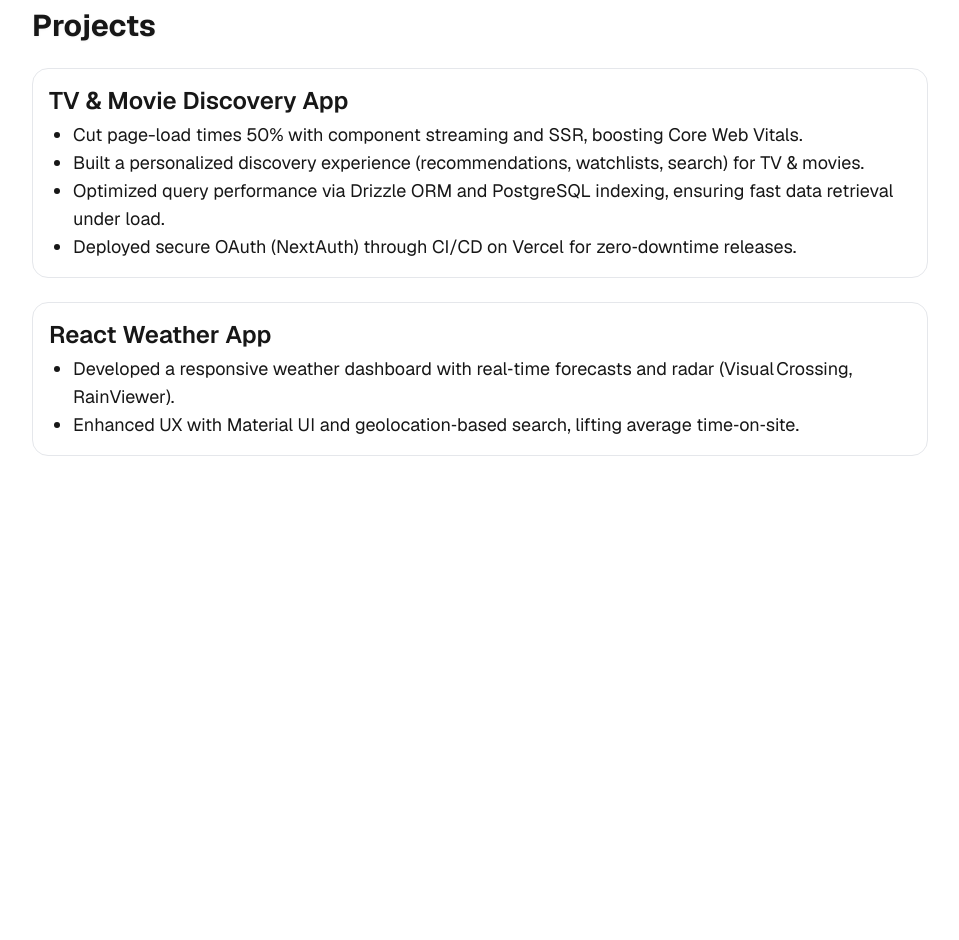
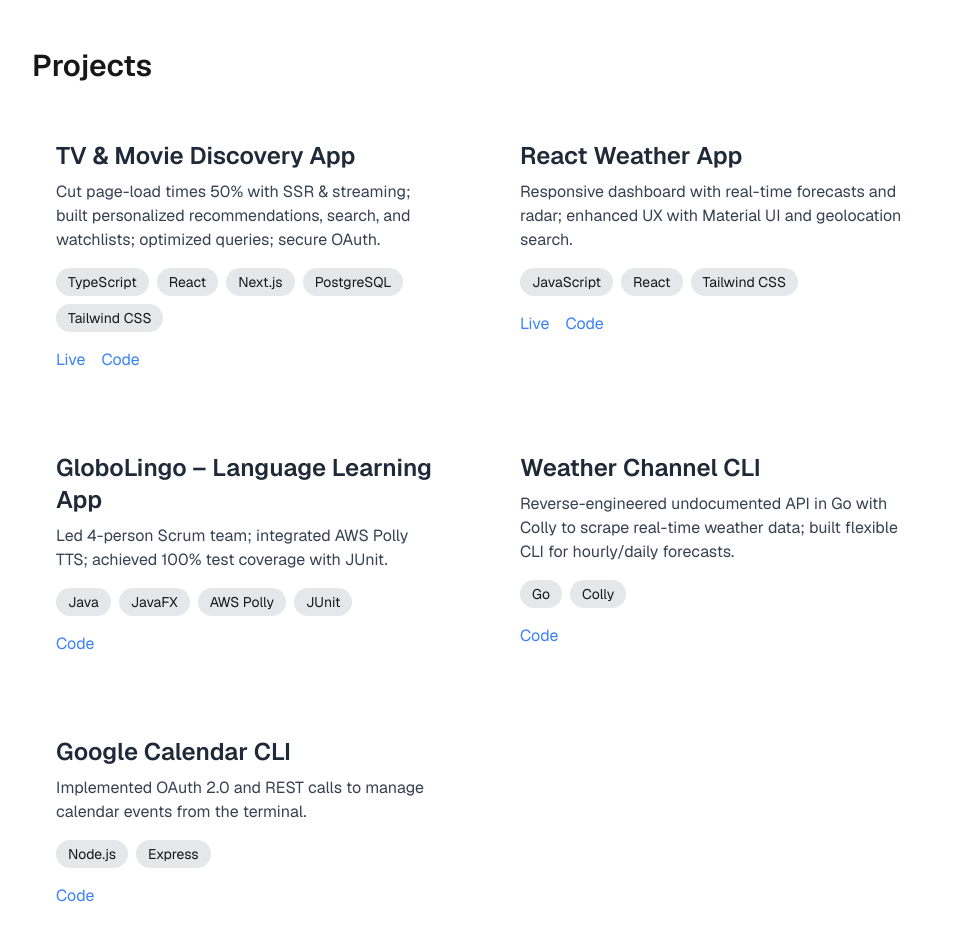
Before and after one commit to ay-Lucas/portfolio, a Next.js app: page / in a window 1280 px wide. Shown: the part 800-1740 px from the top of the page, without its empty margins (160-1119 px from the left). Before the commit the page ends 1256 px from the top, so only its background shows below. Built offline with nearby package versions, Linux system fonts and the light colour scheme.

Commit message:
extract Project to component and redo ProjectCard and info

```diff
--- a/src/app/page.tsx
+++ b/src/app/page.tsx
@@ -1,7 +1,7 @@
 import About from "@/components/About";
 import Hero from "@/components/Hero";
 import NavBar from "@/components/NavBar";
-import ProjectCard from "@/components/ProjectCard";
+import Projects from "@/components/Projects";
 import Socials from "@/components/Socials";
 
 export default function Home() {
@@ -12,47 +12,7 @@ export default function Home() {
       <div className="max-w-4xl md:p-0 w-full p-5 mx-auto space-y-6 ">
         <About />
         <Socials />
-        <h1 className="text-3xl font-bold drop-shadow-sm pt-6 text-left  ">
-          Projects
-        </h1>
-        <ProjectCard
-          title="TV & Movie Discovery App"
-          content={
-            <ul className="list-disc ml-6 backdrop-blur-xl">
-              <li>
-                Cut page-load times 50% with component streaming and SSR,
-                boosting Core Web Vitals.
-              </li>
-              <li>
-                Built a personalized discovery experience (recommendations,
-                watchlists, search) for TV & movies.
-              </li>
-              <li>
-                Optimized query performance via Drizzle ORM and PostgreSQL
-                indexing, ensuring fast data retrieval under load.
-              </li>
-              <li>
-                Deployed secure OAuth (NextAuth) through CI/CD on Vercel for
-                zero‑downtime releases.
-              </li>
-            </ul>
-          }
-        />
-        <ProjectCard
-          title="React Weather App"
-          content={
-            <ul className="list-disc ml-6 backdrop-blur-xl">
-              <li>
-                Developed a responsive weather dashboard with real‑time
-                forecasts and radar (Visual Crossing, RainViewer).
-              </li>
-              <li>
-                Enhanced UX with Material UI and geolocation‑based search,
-                lifting average time‑on‑site.
-              </li>
-            </ul>
-          }
-        />
+        <Projects />
       </div>
     </main>
   );
--- a/src/components/Hero.tsx
+++ b/src/components/Hero.tsx
@@ -1,6 +1,6 @@
 export default function Hero() {
   return (
-    <section className="text-center py-24 bg-gray-50 dark:bg-gray-900">
+    <section className="text-center py-24 bg-gray-50 dark:bg-gray-800">
       <h1 className="text-5xl lg:text-6xl font-extrabold bg-gradient-to-r from-sky-500 to-indigo-600 bg-[length:200%_200%] animate-gradient-x bg-clip-text text-transparent mb-4">
         Hi, I’m Lucas Anderson
       </h1>
--- a/src/components/ProjectCard.tsx
+++ b/src/components/ProjectCard.tsx
@@ -1,14 +1,56 @@
+import Link from "next/link";
+
+interface ProjectCardProps {
+  title: string;
+  description: string;
+  tech: string[];
+  liveUrl?: string;
+  codeUrl?: string;
+}
+
 export default function ProjectCard({
   title,
-  content,
-}: {
-  title: string;
-  content: React.ReactNode;
-}) {
+  description,
+  tech,
+  liveUrl,
+  codeUrl,
+}: ProjectCardProps) {
   return (
-    <div className="border p-4 rounded-2xl">
-      <div className="text-2xl pb-1 font-semibold">{title}</div>
-      <div className="text-lg">{content}</div>
+    <div className="bg-white dark:bg-gray-800 p-6 rounded-2xl transition duration-150 hover:scale-102">
+      <h3 className="text-2xl font-semibold mb-2 text-gray-800 dark:text-gray-100">
+        {title}
+      </h3>
+      <p className="mb-4 text-gray-700 dark:text-gray-300">{description}</p>
+      <div className="flex flex-wrap gap-2 mb-4">
+        {tech.map((t) => (
+          <span
+            key={t}
+            className="text-sm bg-gray-200 dark:bg-gray-700 px-3 py-1 rounded-full"
+          >
+            {t}
+          </span>
+        ))}
+      </div>
+      <div className="flex space-x-4">
+        {liveUrl && (
+          <Link
+            href={liveUrl}
+            target="_blank"
+            className="text-blue-500 hover:underline"
+          >
+            Live
+          </Link>
+        )}
+        {codeUrl && (
+          <Link
+            href={codeUrl}
+            target="_blank"
+            className="text-blue-500 hover:underline"
+          >
+            Code
+          </Link>
+        )}
+      </div>
     </div>
   );
 }
--- /dev/null
+++ b/src/components/Projects.tsx
@@ -0,0 +1,53 @@
+import ProjectCard from "./ProjectCard";
+
+export default function Projects() {
+  const projects = [
+    {
+      title: "TV & Movie Discovery App",
+      description:
+        "Cut page-load times 50% with SSR & streaming; built personalized recommendations, search, and watchlists; optimized queries; secure OAuth.",
+      tech: ["TypeScript", "React", "Next.js", "PostgreSQL", "Tailwind CSS"],
+      liveUrl: "https://glimpse.lucasanderson.dev",
+      codeUrl: "https://github.com/ay-lucas/glimpse",
+    },
+    {
+      title: "React Weather App",
+      description:
+        "Responsive dashboard with real-time forecasts and radar; enhanced UX with Material UI and geolocation search.",
+      tech: ["JavaScript", "React", "Tailwind CSS"],
+      liveUrl: "https://weather.lucasanderson.dev",
+      codeUrl: "https://github.com/ay-lucas/weather-app",
+    },
+    {
+      title: "GloboLingo – Language Learning App",
+      description:
+        "Led 4-person Scrum team; integrated AWS Polly TTS; achieved 100% test coverage with JUnit.",
+      tech: ["Java", "JavaFX", "AWS Polly", "JUnit"],
+      codeUrl: "https://github.com/ay-Lucas/Globo-Lingo",
+    },
+    {
+      title: "Weather Channel CLI",
+      description:
+        "Reverse-engineered undocumented API in Go with Colly to scrape real-time weather data; built flexible CLI for hourly/daily forecasts.",
+      tech: ["Go", "Colly"],
+      codeUrl: "https://github.com/ay-Lucas/weather-channel-cli",
+    },
+    {
+      title: "Google Calendar CLI",
+      description:
+        "Implemented OAuth 2.0 and REST calls to manage calendar events from the terminal.",
+      tech: ["Node.js", "Express"],
+      codeUrl: "https://github.com/ay-Lucas/google-calendar-cli",
+    },
+  ];
+  return (
+    <section id="projects" className="py-16">
+      <h2 className="text-3xl font-semibold mb-8">Projects</h2>
+      <div className="grid gap-8 sm:grid-cols-1 md:grid-cols-2">
+        {projects.map((p) => (
+          <ProjectCard key={p.title} {...p} />
+        ))}
+      </div>
+    </section>
+  );
+}
```
